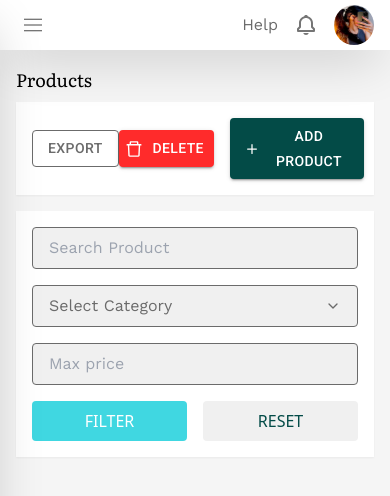
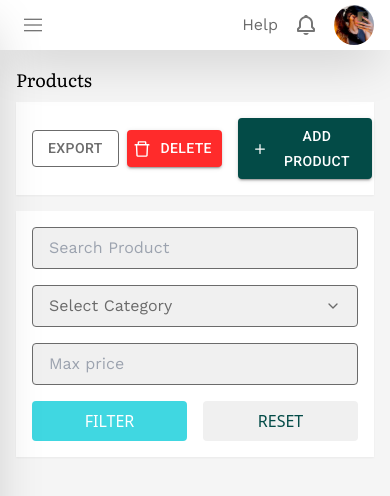
Before and after one commit to ahonkazi/ecloset-vendor, a React (Vite) app: page /products in a window 390 px wide. Shown: the top 496 px of the page. Built offline with nearby package versions, Linux system fonts and the light colour scheme.

Commit message:
product header responsive

```diff
--- a/src/pages/product-page/components/header/ProductPageHeader.jsx
+++ b/src/pages/product-page/components/header/ProductPageHeader.jsx
@@ -6,11 +6,11 @@ import { ButtonAdd, ButtonDelete } from '../../../../shared/components/buttons/B
 
 const ProductPageHeader = () => {
     return (
-        <section className='section-style  flex justify-between items-center'>
+        <section className='section-style flex-col flex gap-2 xs:flex-row xs:items-center xs:justify-between '>
             <div className="">
                 <Button variant="outlined" style={{ borderColor: '#6B6B6B', color: '#6B6B6B' }}>Export</Button>
             </div>
-            <div className="flex items-center gap-4">
+            <div className="flex items-center justify-between gap-4">
                 <ButtonDelete />
 
                 <ButtonAdd bg={'#034B47'}>
```
